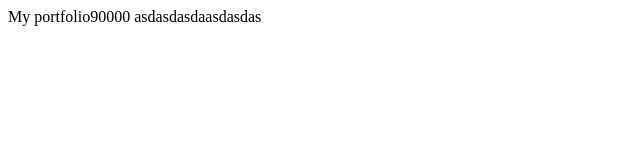
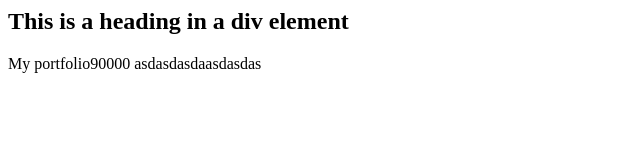
Before and after one commit to JoseMP88/portfolioJoseLuisMontero, a plain HTML site: page index.html in a window 1280 px wide. Shown: the whole page, without its empty margins (0-640 px from the left). Drawn offline with Linux system fonts and the light colour scheme.

Commit message:
segon commit

```diff
--- a/index.html
+++ b/index.html
@@ -1,7 +1,7 @@
 <html>
 <head>
-    <div class="header" >
-
+    <div class="cabecera" >
+        <h2>This is a heading in a div element</h2>
     </div>
 </head>
 <body>
--- a/style.css
+++ b/style.css
@@ -1,4 +1,4 @@
-.header {
+.cabecera {
 position: absolute;
 width: 1440px;
 height: 68px;
```
